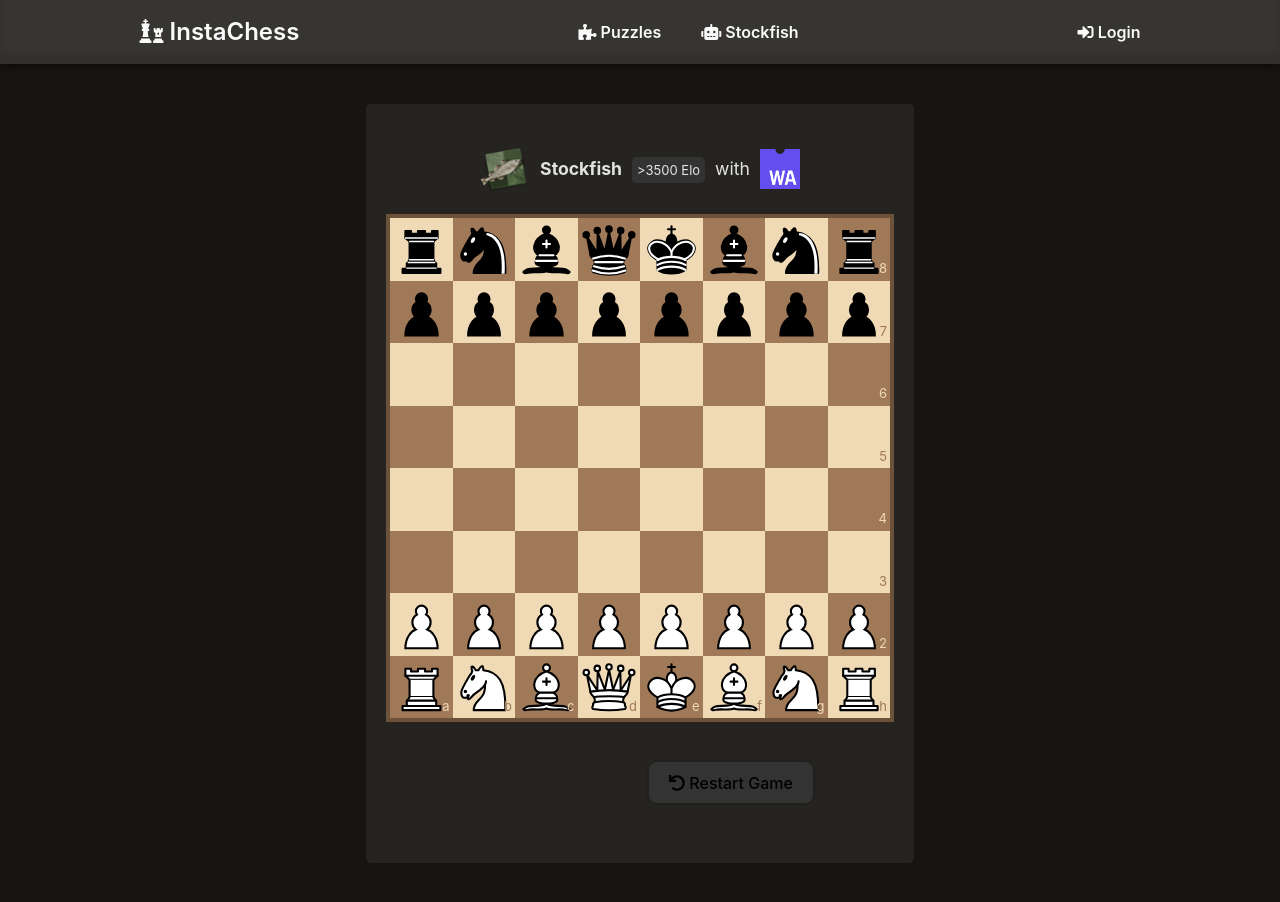
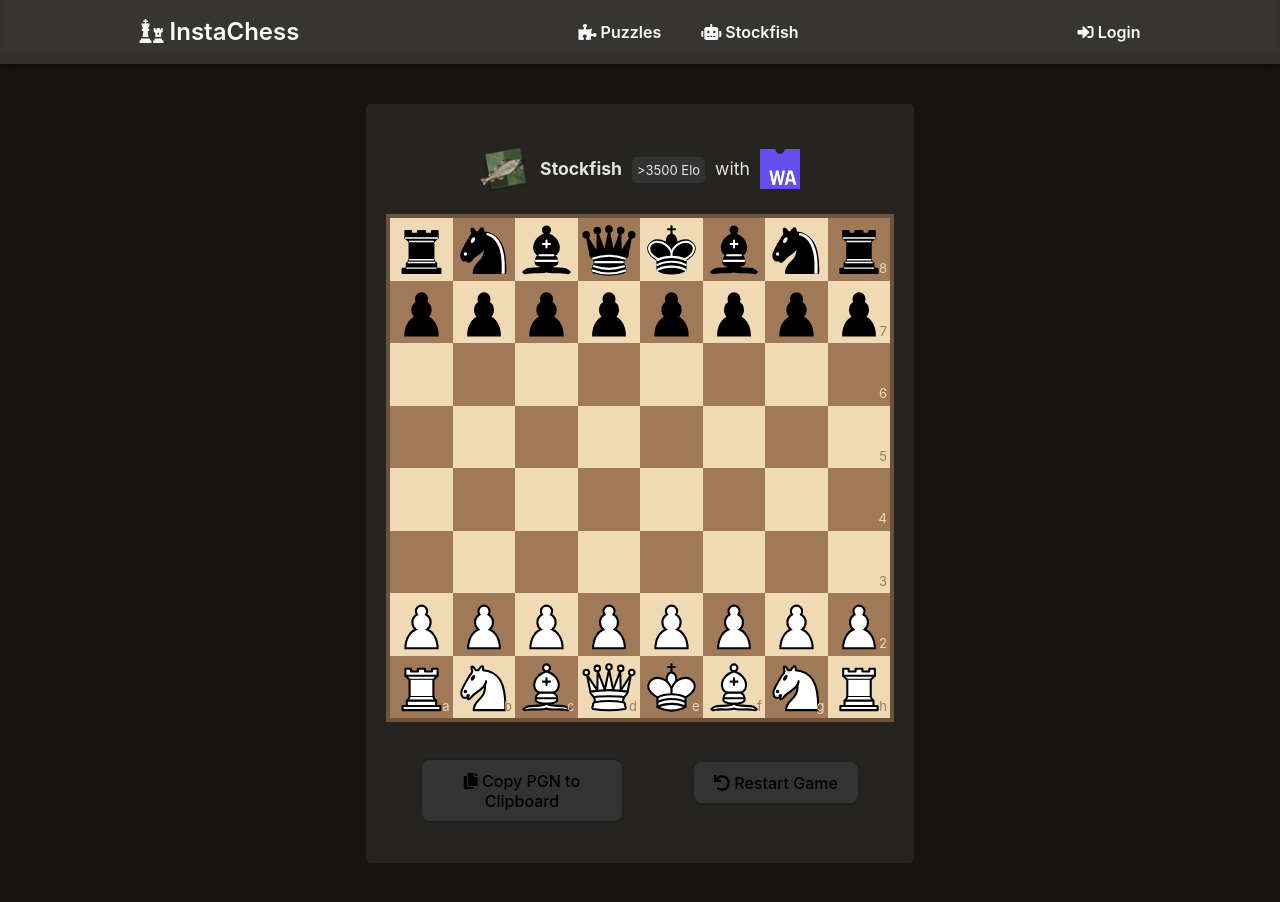
Before and after one commit to IIC3585-2023/svelte-grupo-04, a Svelte app: page /stockfish in a window 1280 px wide. Built offline with nearby package versions, Linux system fonts and the light colour scheme.

Commit message:
get pgn of game with stockfish

```diff
--- a/src/components/TableOfMoves.svelte
+++ b/src/components/TableOfMoves.svelte
@@ -3,6 +3,8 @@
 
   export let history = [];
   let movesArray = [];
+  let init_pgn = '[White "Player"]\n[Black "Stockfish (depth 10)"]\n';
+  let pgn = "";
 
   const SYMBOLS = {
     N: "♞",
@@ -26,6 +28,17 @@
     return newArray;
   }
 
+  function transformArrayToPGN(array) {
+    let pgn = "";
+    for (let i = 0; i < array.length; i++) {
+      if (i % 2 === 0) {
+        pgn += `${Math.floor(i / 2) + 1}. `;
+      }
+      pgn += `${array[i]} `;
+    }
+    return pgn;
+  }
+
   function transformNotation(move) {
     if (move === undefined) {
       return "";
@@ -43,15 +56,23 @@
     }
     return newMove;
   }
+
+  function putInClipBoard() {
+    navigator.clipboard.writeText(init_pgn + pgn);
+  }
+
   onMount(() => {
     movesArray = transformMovesInArray(history);
+    pgn = transformArrayToPGN(history);
   });
 
   $: {
     movesArray = transformMovesInArray(history);
+    pgn = transformArrayToPGN(history);
   }
 </script>
 
+<div class="moves-table">
   <table>
     <tbody>
       {#each movesArray as move, index}
@@ -63,6 +84,11 @@
       {/each}
     </tbody>
   </table>
+  <button on:click={putInClipBoard}>
+    <i class="fas fa-copy"></i>
+    Copy PGN to Clipboard
+  </button>
+</div>
 
 <style scoped>
   table {
@@ -70,6 +96,18 @@
     border-collapse: collapse;
     margin: 2%;
     max-width: 100px;
+  }
+
+  button {
+    margin-top: 10px;
+    position: relative;
+    width: 200px;
+  }
+
+  .moves-table {
+    display: flex;
+    flex-direction: column;
+    align-items: center;
   }
 
   .td-num {
```
Lines whose indentation alone changed are shown as unchanged.
